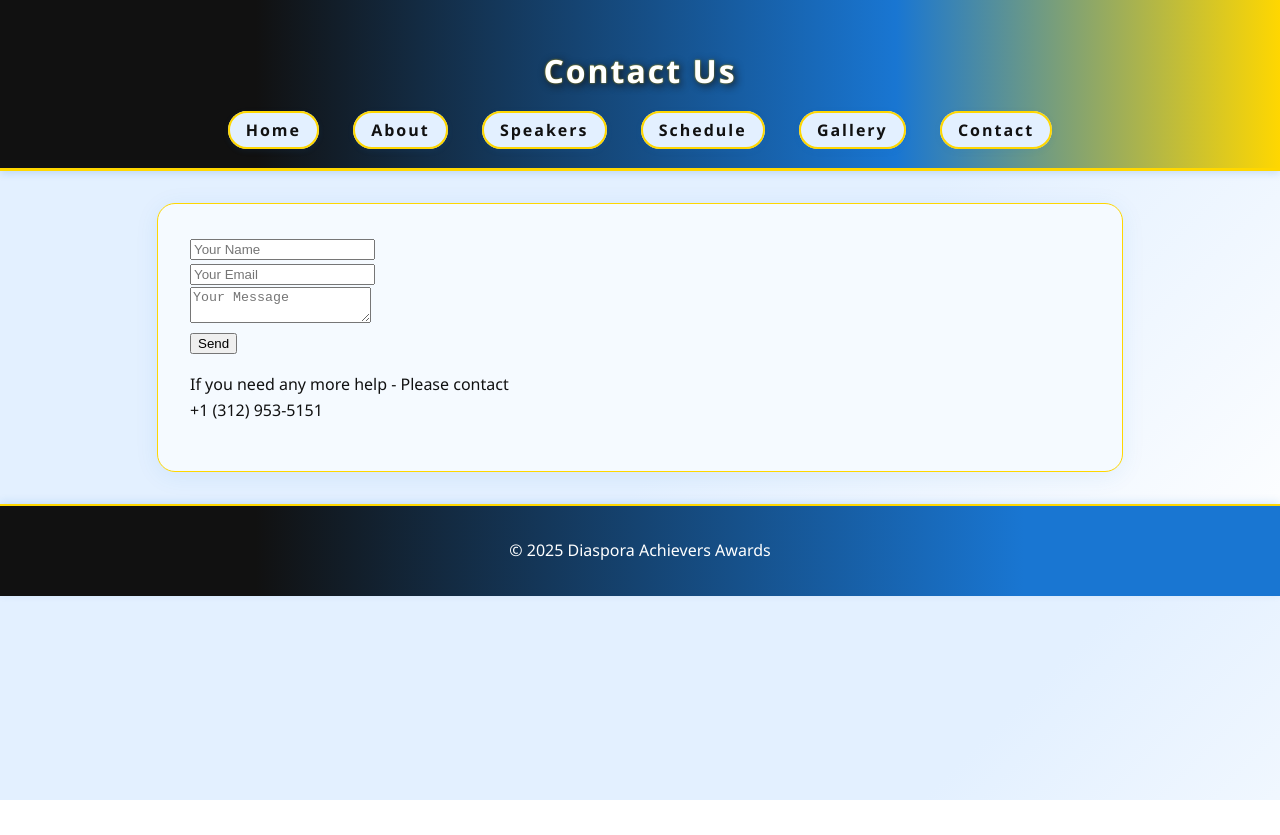
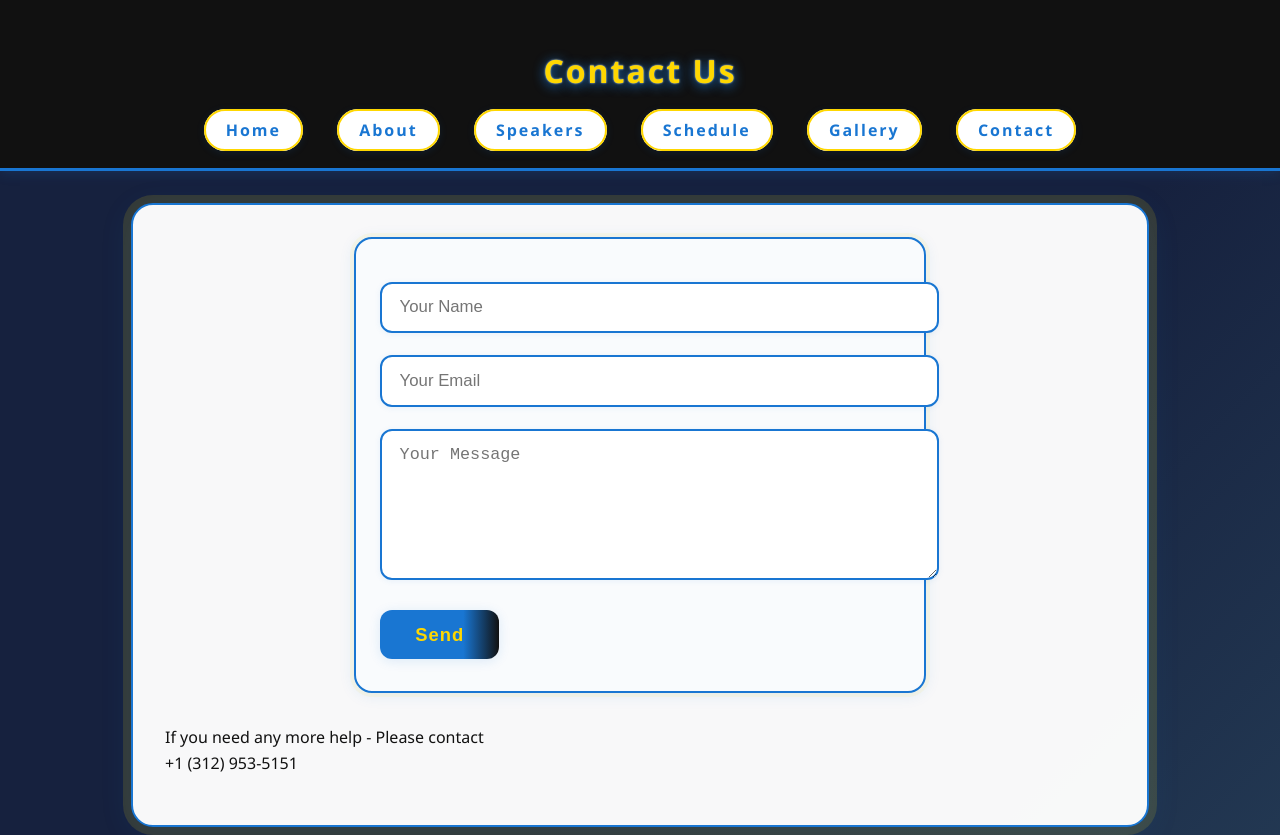
Before and after one commit to notheree/event-website, a plain HTML site: page contact.html in a window 1280 px wide. Shown: the top 835 px of the page. Before the commit the page ends 800 px from the top, so only its background shows below. Drawn offline with Linux system fonts and the light colour scheme.

Commit message:
Update style.css

```diff
--- a/css/style.css
+++ b/css/style.css
@@ -1,63 +1,215 @@
+/* ...existing code... */
+
 body {
     font-family: 'Segoe UI', Arial, sans-serif;
     margin: 0;
     padding: 0;
     line-height: 1.6;
-    background: linear-gradient(135deg, #e3f0ff 60%, #ffffff 100%);
-    color: #1a237e;
+    background: linear-gradient(135deg, #16213e 60%, #243b55 100%);
+    color: #f4f7fb;
 }
 
 header {
-    background: linear-gradient(90deg, #111 20%, #1976d2 70%, #FFD700 100%);
-    color: #fff;
+    background: #111;
+    color: #FFD700;
     padding: 1.5rem 1rem;
     text-align: center;
-    border-bottom: 3px solid #FFD700;
-    box-shadow: 0 2px 8px rgba(25, 118, 210, 0.2);
+    border-bottom: 3px solid #1976d2;
+    box-shadow: 0 2px 12px rgba(25, 118, 210, 0.18);
     letter-spacing: 2px;
 }
 header h1, header h2, header h3, header h4, header h5, header h6 {
-    color: #fff;
-    text-shadow: 2px 2px 8px #111, 0 0 2px #FFD700;
+    color: #FFD700;
+    text-shadow: 0 2px 12px #1976d2, 0 0px 2px #fff;
     font-weight: 800;
     letter-spacing: 2px;
 }
 
+nav {
+    margin-top: 1rem;
+}
 nav a {
-    color: #111;
-    background: #e3f0ff;
+    color: #1976d2;
+    background: #fff;
     margin: 0 14px;
     text-decoration: none;
     font-weight: bold;
-    padding: 6px 16px;
-    border-radius: 20px;
-    transition: background 0.3s, color 0.3s, box-shadow 0.3s;
-    box-shadow: 0 2px 6px rgba(25, 118, 210, 0.10);
+    padding: 8px 20px;
+    border-radius: 24px;
+    transition: background 0.3s, color 0.3s, box-shadow 0.3s, border 0.3s;
+    box-shadow: 0 2px 8px rgba(25, 118, 210, 0.12);
     border: 2px solid #FFD700;
+    position: relative;
 }
 nav a:hover, nav a:focus {
-    background: #111;
+    background: #1976d2;
     color: #FFD700;
-    box-shadow: 0 4px 12px rgba(25, 118, 210, 0.18);
-    border-color: #FFD700;
+    box-shadow: 0 4px 16px rgba(25, 118, 210, 0.22);
+    border-color: #fff;
 }
 
 main {
     padding: 2rem;
-    background: #f5faff;
-    border-radius: 18px;
-    box-shadow: 0 4px 24px rgba(25, 118, 210, 0.08);
+    background: rgba(255,255,255,0.97);
+    border-radius: 22px;
+    box-shadow: 0 6px 32px rgba(25, 118, 210, 0.13), 0 0 0 8px #FFD70022;
     margin: 2rem auto;
-    max-width: 900px;
-    border: 1px solid #FFD700;
+    max-width: 950px;
+    border: 2px solid #1976d2;
     color: #111;
 }
 
 footer {
     text-align: center;
-    background: linear-gradient(90deg, #111 20%, #1976d2 80%);
-    color: #fff;
-    padding: 1rem;
+    background: linear-gradient(90deg, #1976d2 70%, #111 100%);
+    color: #FFD700;
+    padding: 1.2rem;
     border-top: 2px solid #FFD700;
-    box-shadow: 0 -2px 8px rgba(25, 118, 210, 0.15);
+    box-shadow: 0 -2px 12px rgba(25, 118, 210, 0.15);
+    font-weight: 600;
+    letter-spacing: 1px;
 }
+
+/* Form Styling */
+form {
+    background: #f9fbfd;
+    border-radius: 18px;
+    box-shadow: 0 2px 16px rgba(25, 118, 210, 0.11), 0 0 0 4px #FFD70011;
+    padding: 2rem 1.5rem;
+    margin-bottom: 2rem;
+    border: 2px solid #1976d2;
+    max-width: 520px;
+    margin-left: auto;
+    margin-right: auto;
+}
+
+form input[type="text"],
+form input[type="email"],
+form textarea {
+    width: 100%;
+    padding: 0.85rem 1.1rem;
+    margin: 0.7rem 0;
+    border: 2px solid #1976d2;
+    border-radius: 12px;
+    background: #fff;
+    font-size: 1.05rem;
+    color: #111;
+    transition: border 0.3s, box-shadow 0.3s;
+    box-shadow: 0 1px 6px rgba(25, 118, 210, 0.08);
+}
+
+form input[type="text"]:focus,
+form input[type="email"]:focus,
+form textarea:focus {
+    border-color: #FFD700;
+    box-shadow: 0 0 12px #FFD70033;
+    outline: none;
+}
+
+form textarea {
+    min-height: 120px;
+    resize: vertical;
+}
+
+form button[type="submit"] {
+    background: linear-gradient(90deg, #1976d2 70%, #111 100%);
+    color: #FFD700;
+    border: none;
+    border-radius: 12px;
+    padding: 0.85rem 2.2rem;
+    font-size: 1.15rem;
+    font-weight: bold;
+    cursor: pointer;
+    box-shadow: 0 2px 12px rgba(25, 118, 210, 0.13);
+    transition: background 0.3s, color 0.3s, box-shadow 0.3s;
+    margin-top: 0.7rem;
+    letter-spacing: 1px;
+}
+
+form button[type="submit"]:hover,
+form button[type="submit"]:focus {
+    background: linear-gradient(90deg, #FFD700 60%, #1976d2 100%);
+    color: #111;
+    box-shadow: 0 4px 18px rgba(25, 118, 210, 0.18);
+}
+
+/* Info Boxes */
+.contact-info, .about-us, .speaker-list {
+    background: #f9fbfd;
+    border-radius: 16px;
+    box-shadow: 0 2px 14px rgba(25, 118, 210, 0.09), 0 0 0 4px #FFD70011;
+    padding: 1.7rem 1.3rem;
+    margin-bottom: 2rem;
+    border: 2px solid #1976d2;
+}
+
+.contact-info h2, .about-us h2, .speaker-list h2 {
+    color: #1976d2;
+    font-weight: 700;
+    margin-bottom: 0.7rem;
+    letter-spacing: 1px;
+}
+
+blockquote {
+    background: #e3f0ff;
+    border-left: 6px solid #FFD700;
+    margin: 1.2rem 0;
+    padding: 1.1rem 1.7rem;
+    font-style: italic;
+    color: #1976d2;
+    border-radius: 10px;
+    box-shadow: 0 1px 8px rgba(25, 118, 210, 0.09);
+}
+
+/* Section Headings */
+section h2, section h3 {
+    color: #1976d2;
+    font-weight: 700;
+    margin-top: 1.5rem;
+    margin-bottom: 0.7rem;
+    letter-spacing: 1px;
+}
+
+/* Luxury Accent */
+hr {
+    border: none;
+    border-top: 2px solid #FFD700;
+    margin: 2rem 0;
+}
+
+/* ...existing code... */
+
+header {
+    background: #111;
+    color: #FFD700;
+    padding: 1.5rem 1rem;
+    text-align: center;
+    border-bottom: 3px solid #1976d2;
+    box-shadow: 0 2px 12px rgba(25, 118, 210, 0.18);
+    letter-spacing: 2px;
+    position: relative;
+    /* Remove text-align: center if you want left alignment for logo and keep nav centered */
+}
+
+.logo-container {
+    position: absolute;
+    top: 1.2rem;
+    left: 1.2rem;
+    margin-bottom: 0;
+    text-align: left;
+    z-index: 2;
+}
+
+.site-logo {
+    max-width: 48px;
+    height: auto;
+    border-radius: 10px;
+    box-shadow: 0 2px 8px rgba(25, 118, 210, 0.12);
+    background: #fff;
+    padding: 4px;
+    vertical-align: middle;
+}
+
+/* ...existing code... */
+
+/* ...existing code... */
```
